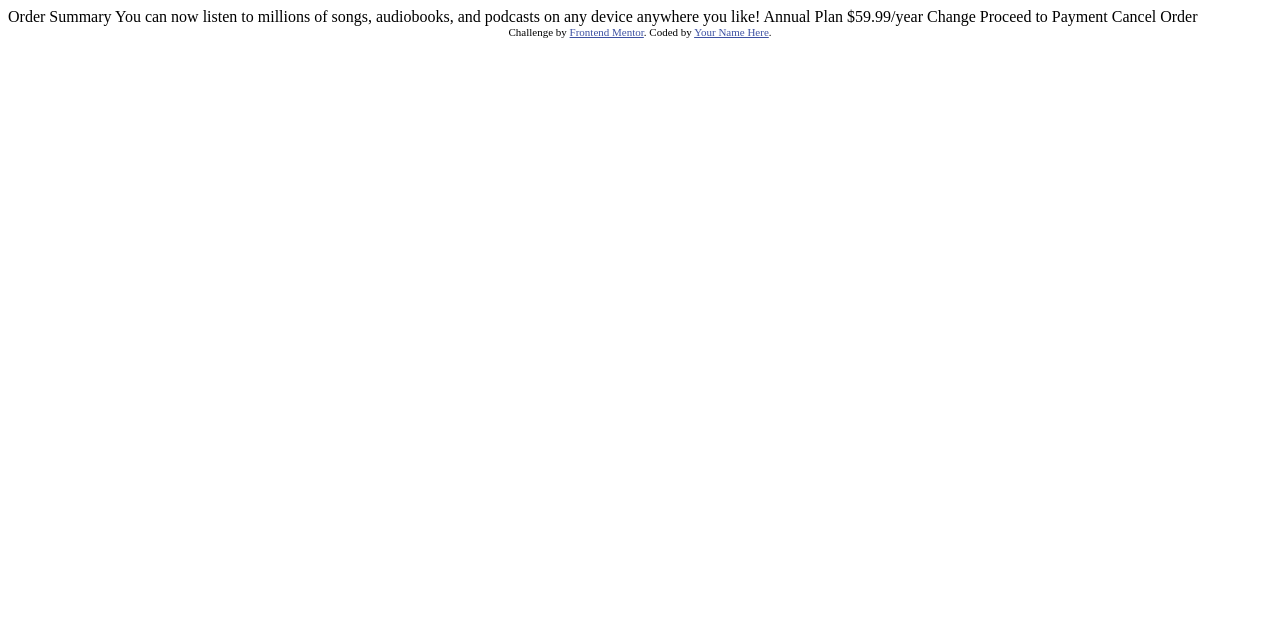
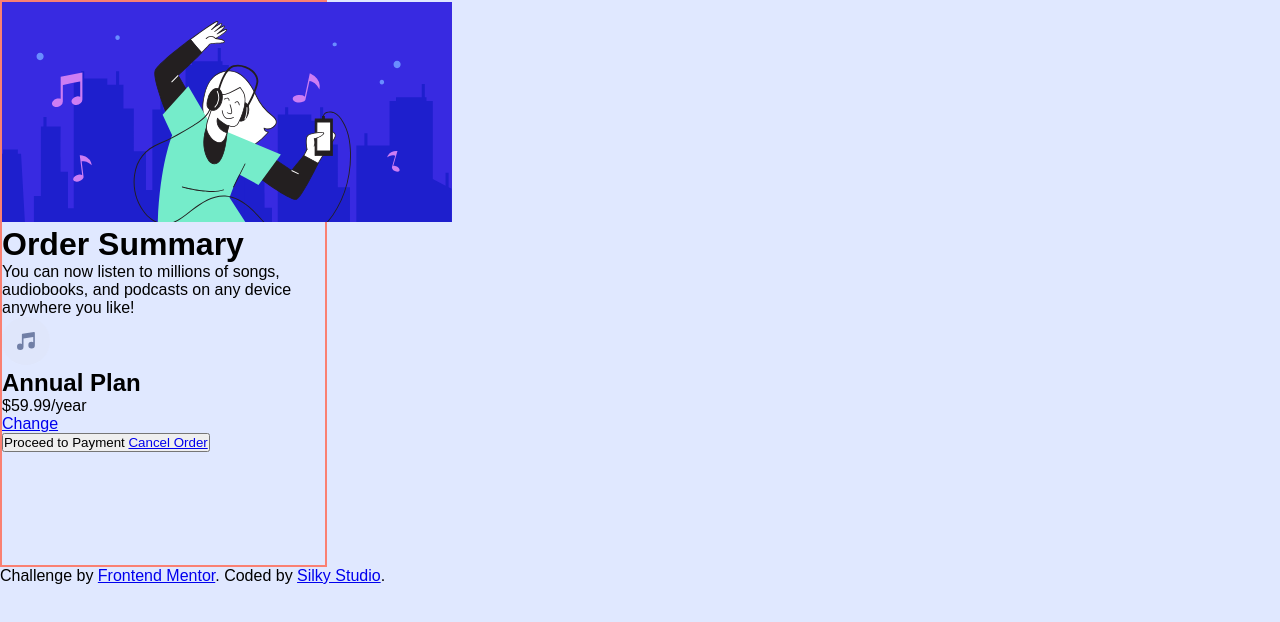
Before and after one commit to julienbassin/frontend-mentor, a plain HTML site: page order-summary-component-main/order-summary-component-main/index.html in a window 1280 px wide. Drawn offline with Linux system fonts and the light colour scheme.

Commit message:
Add html structure and initial css

```diff
--- a/order-summary-component-main/order-summary-component-main/index.html
+++ b/order-summary-component-main/order-summary-component-main/index.html
@@ -1,37 +1,46 @@
 <!DOCTYPE html>
 <html lang="en">
+
 <head>
   <meta charset="UTF-8">
-  <meta name="viewport" content="width=device-width, initial-scale=1.0"> <!-- displays site properly based on user's device -->
+  <meta name="viewport" content="width=device-width, initial-scale=1.0">
+  <!-- displays site properly based on user's device -->
 
   <link rel="icon" type="image/png" sizes="32x32" href="./images/favicon-32x32.png">
+  <link href="style/style.css" rel="stylesheet" />
 
   <title>Frontend Mentor | Order summary card</title>
 
-  <!-- Feel free to remove these styles or customise in your own stylesheet 👍 -->
-  <style>
-    .attribution { font-size: 11px; text-align: center; }
-    .attribution a { color: hsl(228, 45%, 44%); }
-  </style>
 </head>
+
 <body>
+  <main class="card">
+    <div class="card__header">
+      <img class="card__header-img" src="images/illustration-hero.svg" />
+    </div>
+    <h1>Order Summary</h1>
 
-  Order Summary
+    <p class="description">
+      You can now listen to millions of songs, audiobooks, and podcasts on any
+      device anywhere you like!
+    </p>
 
-  You can now listen to millions of songs, audiobooks, and podcasts on any
-  device anywhere you like!
+    <div class="plan__card__main">
+      <img src="images/icon-music.svg" alt="Music icon" class="music_icon">
+      <div class="plan__card-info">
+        <h2>Annual Plan</h2>
+        <p class="plan__card__info-price">$59.99/year</p>
+      </div>
+      <a class="plan__card__main-link" href="#">Change</a>
+    </div>
 
-  Annual Plan
-  $59.99/year
-
-  Change
-
-  Proceed to Payment
-  Cancel Order
-
+    <button class="btn" type="submit">Proceed to Payment</a>
+      <a href="#">Cancel Order</a>
+  </main>
   <div class="attribution">
     Challenge by <a href="https://www.frontendmentor.io?ref=challenge" target="_blank">Frontend Mentor</a>.
-    Coded by <a href="#">Your Name Here</a>.
+    Coded by <a href="#">Silky Studio</a>.
   </div>
 </body>
+
 </html>
--- /dev/null
+++ b/order-summary-component-main/order-summary-component-main/style/style.css
@@ -0,0 +1,45 @@
+@import url('https://fonts.googleapis.com/css2?family=Red+Hat+Display:wght@500;900&display=swap');
+
+*,
+*::before,
+*::after {
+    box-sizing: border-box;
+}
+
+/* reset all margin, padding & ul,ol by default */
+
+* {
+    margin: 0;
+    padding: 0;
+}
+
+html:focus-within {
+    scroll-behavior: smooth;
+}
+
+/* typography */
+
+:root {
+    --color__neutral-1: rgb(25, 24, 38);
+    --color__neutral-2: rgb(252, 250, 249);
+    --fs__h1-desktop: 5.5rem;
+    --fs__h1-mobile-1: 2.5rem;
+    --fs__body-mobile-1: 1rem;
+    --fs__body-mobile-2: 1.125rem;
+    --fs__body-desktop-1: 1.25rem;
+    --fs__body-desktop-2: 1rem;
+    --regular: 500;
+    --bold: 900;
+    --padding-button: 1.2rem 3.6875rem;
+}
+
+body {
+    background-color: #E0E8FF;
+    font-family: 'Red Hot Display', sans-serif;
+}
+
+.card {
+    width: 327px;
+    height: 567px;
+    border: 2px solid salmon;
+}
```
